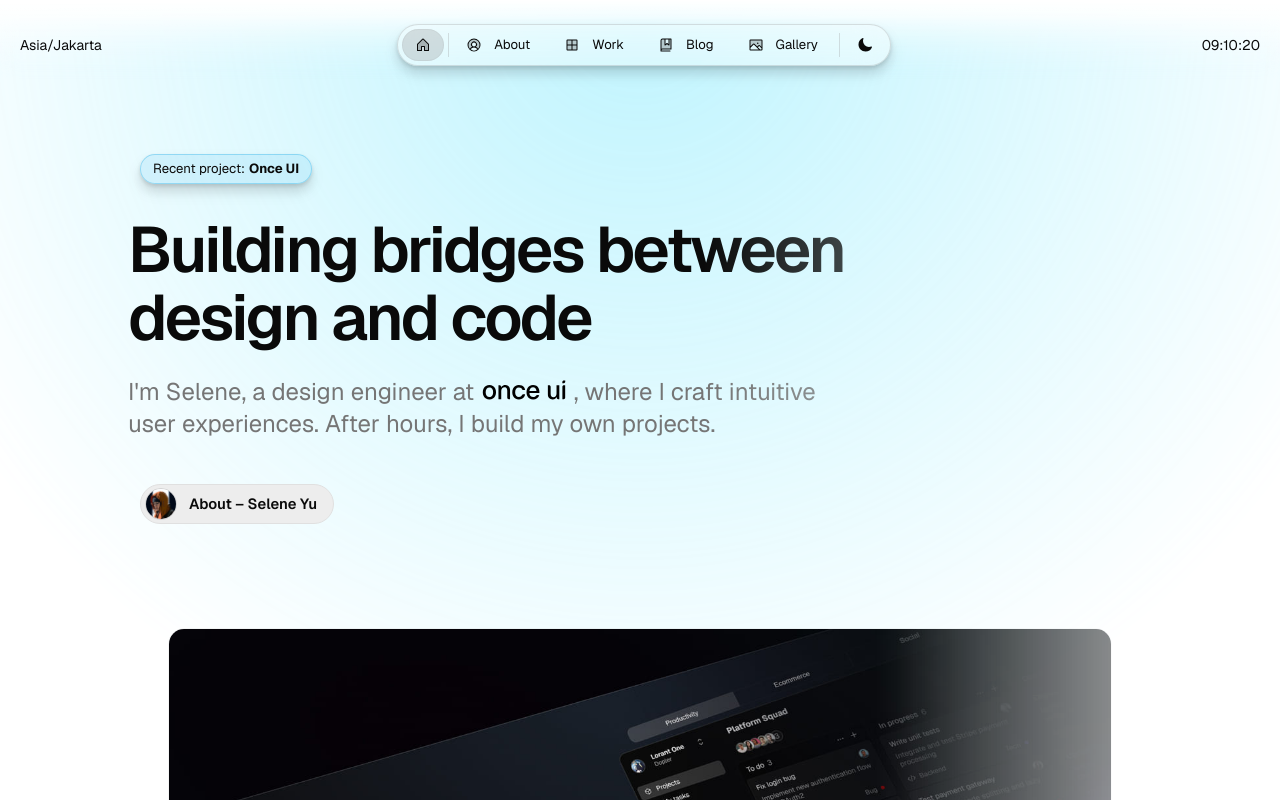
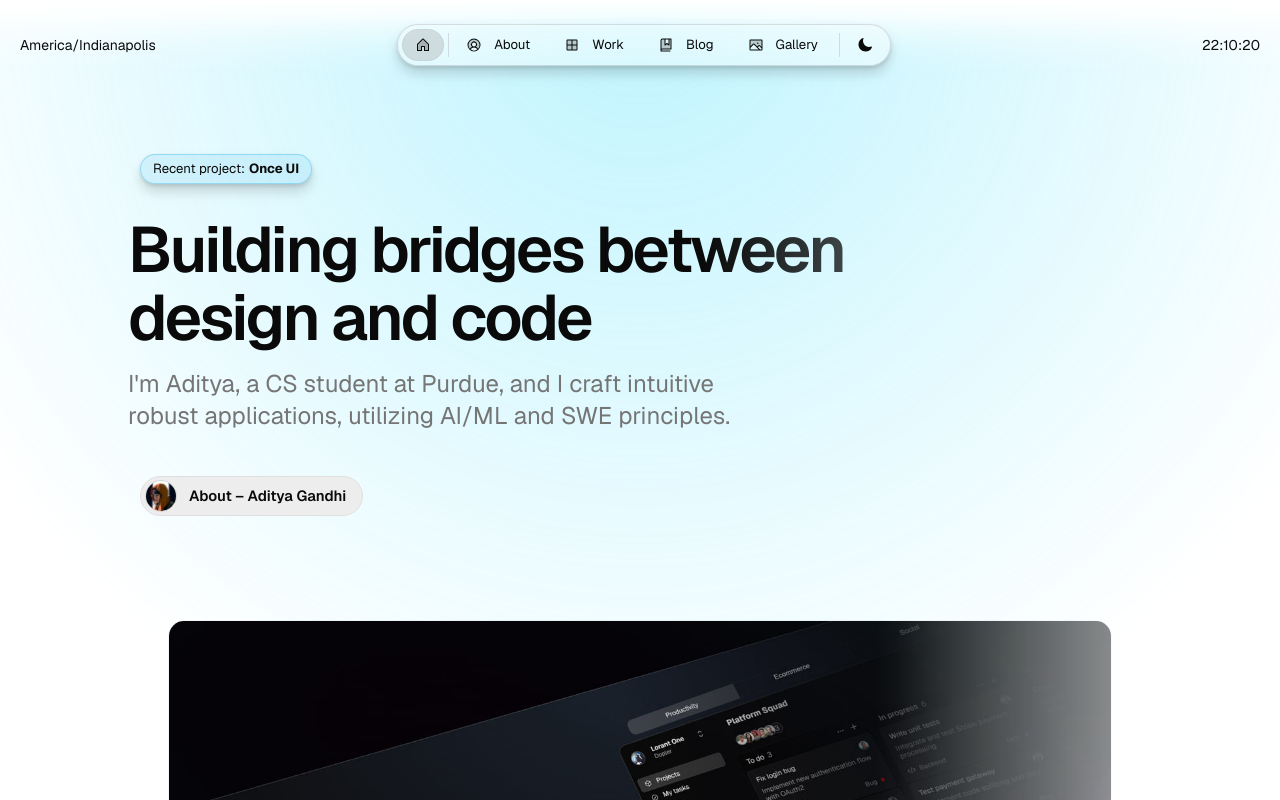
Before and after one commit to AdityasCode/adityagandhi, a Next.js app: page / in a window 1280 px wide. Shown: the top 800 px of the page. Built offline with nearby package versions, Linux system fonts and the light colour scheme.

Commit message:
adding person details

```diff
--- a/src/app/resources/content.js
+++ b/src/app/resources/content.js
@@ -1,16 +1,16 @@
 import { Logo } from "@/once-ui/components";
 
 const person = {
-  firstName: "Selene",
-  lastName: "Yu",
+  firstName: "Aditya",
+  lastName: "Gandhi",
   get name() {
     return `${this.firstName} ${this.lastName}`;
   },
   role: "Design Engineer",
   avatar: "/images/avatar.jpg",
-  email: "example@gmail.com",
-  location: "Asia/Jakarta", // Expecting the IANA time zone identifier, e.g., 'Europe/Vienna'
-  languages: ["English", "Bahasa"], // optional: Leave the array empty if you don't want to display languages
+  email: "gandh105@purdue.com",
+  location: "America/Indianapolis", // Expecting the IANA time zone identifier, e.g., 'Europe/Vienna'
+  languages: ["English", "Hindi", "French"], // optional: Leave the array empty if you don't want to display languages
 };
 
 const newsletter = {
@@ -18,8 +18,7 @@ const newsletter = {
   title: <>Subscribe to {person.firstName}'s Newsletter</>,
   description: (
     <>
-      I occasionally write about design, technology, and share thoughts on the intersection of
-      creativity and engineering.
+      You'll be updated on projects I publish!
     </>
   ),
 };
@@ -30,17 +29,17 @@ const social = [
   {
     name: "GitHub",
     icon: "github",
-    link: "https://github.com/once-ui-system/nextjs-starter",
+    link: "https://github.com/adityascode/",
   },
   {
     name: "LinkedIn",
     icon: "linkedin",
-    link: "https://www.linkedin.com/company/once-ui/",
+    link: "https://www.linkedin.com/in/adga/",
   },
   {
     name: "X",
     icon: "x",
-    link: "",
+    link: "https://x.com/ad_06_ga",
   },
   {
     name: "Email",
@@ -63,8 +62,8 @@ const home = {
   },
   subline: (
     <>
-      I'm Selene, a design engineer at <Logo icon={false} style={{ display: "inline-flex", top: "0.25em", marginLeft: "-0.25em" }}/>, where I craft intuitive
-      <br /> user experiences. After hours, I build my own projects.
+      I'm Aditya, a CS student at Purdue, and I craft intuitive
+      <br /> robust applications, utilizing AI/ML and SWE principles.
     </>
   ),
 };
```
